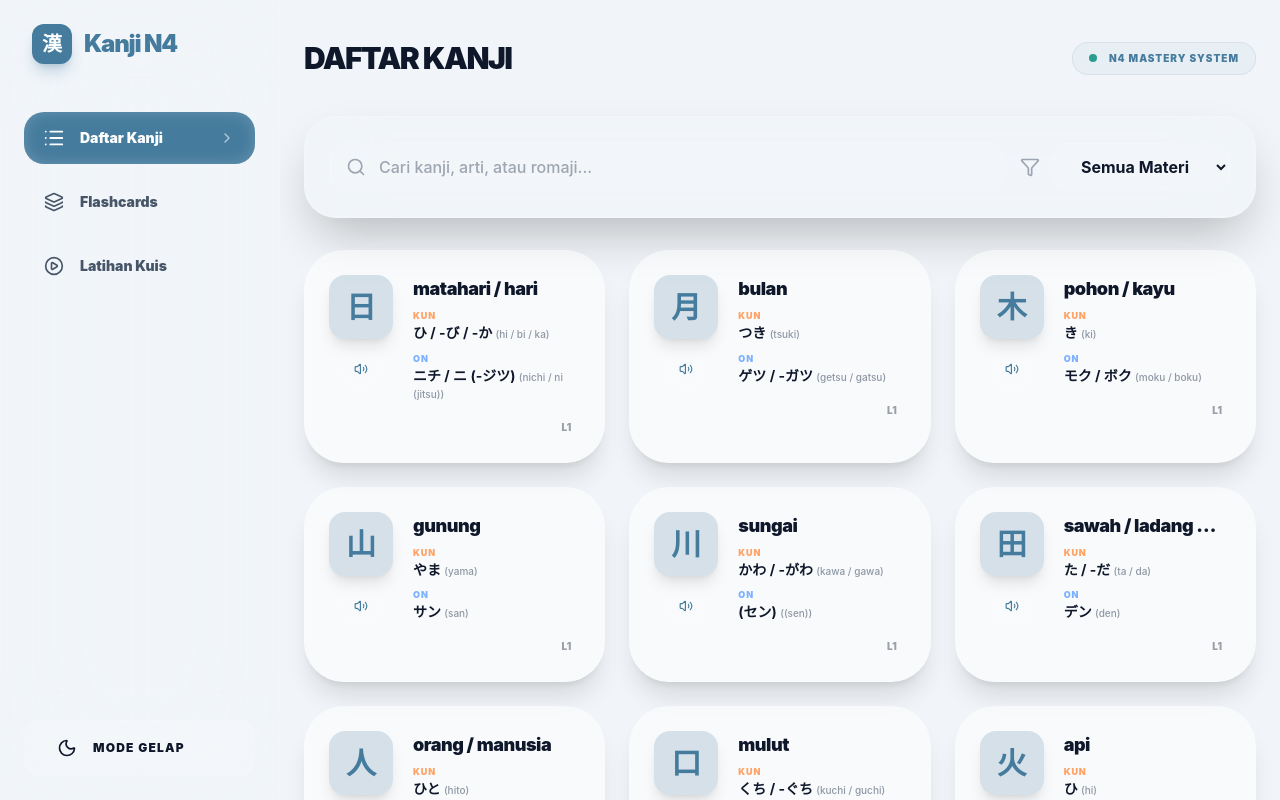
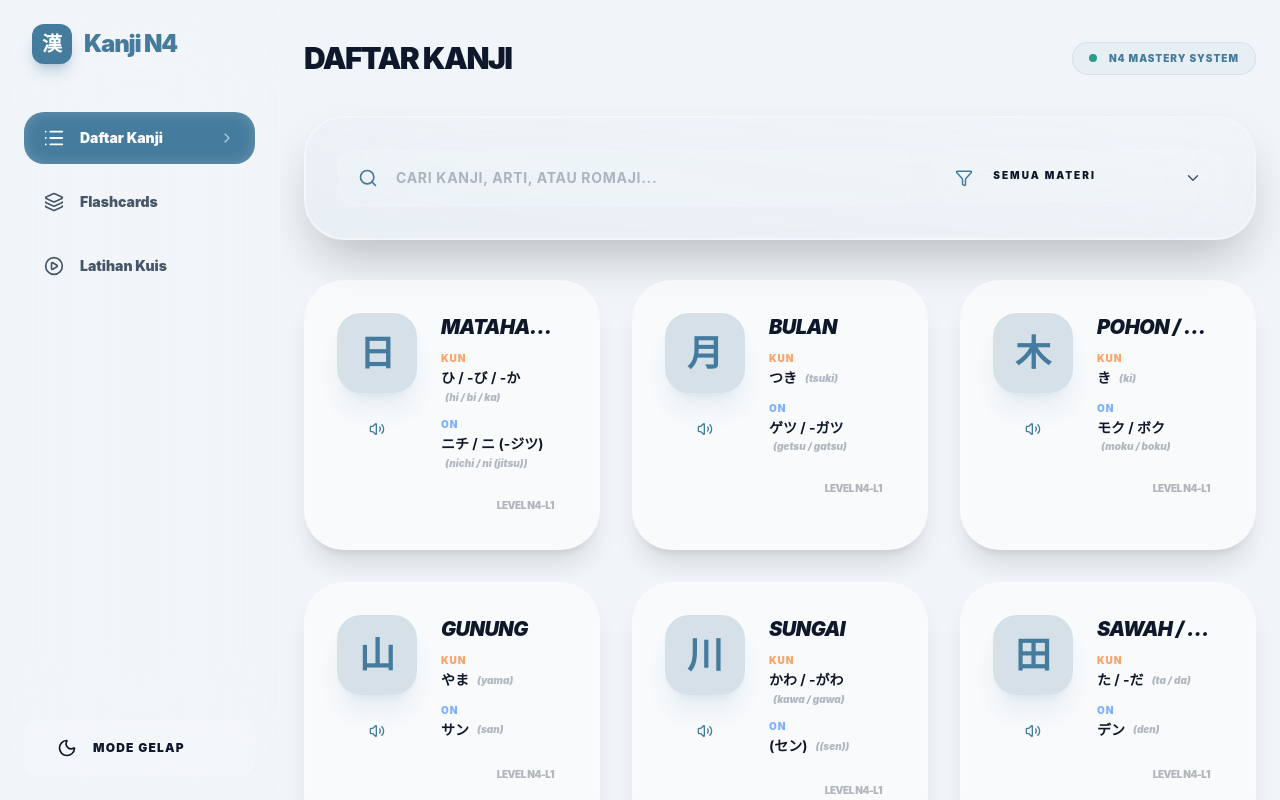
Before and after one commit to superdecrypt-dev/kanji, a React (Vite) app: page / in a window 1280 px wide. Built offline with nearby package versions, Linux system fonts and the light colour scheme.

Commit message:
design: overhaul Kanji List UI with premium glass style and consistent spacing

```diff
--- a/src/components/KanjiList.tsx
+++ b/src/components/KanjiList.tsx
@@ -1,6 +1,6 @@
 import React, { useState, useMemo, useEffect, useRef } from 'react';
 import type { Kanji } from '../data';
-import { Search, Filter, Loader2 } from 'lucide-react';
+import { Search, Filter, Loader2, ChevronDown } from 'lucide-react';
 import { Card, CardContent } from './ui/card';
 import { Badge } from './ui/badge';
 import { motion } from 'framer-motion';
@@ -33,33 +33,20 @@ const KanjiList: React.FC<KanjiListProps> = ({ kanjiList }) => {
     });
   }, [kanjiList, lessonFilter, searchTerm]);
 
-  // IMPROVED: Infinite Scroll using Intersection Observer with explicit root
   useEffect(() => {
-    // We look for the main scrollable container in the sidebar layout
     const scrollRoot = document.querySelector('main')?.parentElement;
-
     const observer = new IntersectionObserver(
       (entries) => {
         if (entries[0].isIntersecting && displayLimit < filteredList.length) {
-          // Use functional update to ensure we have latest state
           setDisplayLimit((prev) => Math.min(prev + 20, filteredList.length));
         }
       },
-      {
-        threshold: 0.01,
-        root: scrollRoot || null, // Explicitly target the sidebar's main content area
-        rootMargin: '400px' // Load much earlier so user doesn't wait
-      }
+      { threshold: 0.01, root: scrollRoot || null, rootMargin: '400px' }
     );
-
-    if (loaderRef.current) {
-      observer.observe(loaderRef.current);
-    }
-
+    if (loaderRef.current) observer.observe(loaderRef.current);
     return () => observer.disconnect();
   }, [displayLimit, filteredList.length]);
 
-  // Reset limit when searching
   useEffect(() => {
     setDisplayLimit(20);
   }, [searchTerm, lessonFilter]);
@@ -67,77 +54,90 @@ const KanjiList: React.FC<KanjiListProps> = ({ kanjiList }) => {
   const displayedItems = useMemo(() => filteredList.slice(0, displayLimit), [filteredList, displayLimit]);
 
   return (
-    <div className="space-y-8">
-      <div className="flex flex-col sm:flex-row gap-4 bg-white/5 backdrop-blur-2xl p-6 rounded-[2rem] border-2 border-white/10 shadow-2xl">
-        <div className="relative flex-1">
-          <Search className="absolute left-4 top-1/2 -translate-y-1/2 text-muted-foreground w-5 h-5 opacity-50" />
+    <div className="space-y-10">
+      {/* Premium Glass Search & Filter Bar */}
+      <div className="flex flex-col md:flex-row gap-6 bg-white/5 backdrop-blur-3xl p-8 rounded-[2.5rem] border-2 border-white/10 shadow-2xl relative overflow-hidden">
+        <div className="absolute inset-0 bg-gradient-to-tr from-primary/5 to-transparent pointer-events-none" />
+
+        {/* Search Input */}
+        <div className="relative flex-[2] group">
+          <Search className="absolute left-5 top-1/2 -translate-y-1/2 text-primary w-5 h-5 transition-transform group-focus-within:scale-110" />
           <input
             type="text"
             placeholder="Cari kanji, arti, atau romaji..."
-            className="w-full pl-12 pr-4 py-3 bg-white/5 border border-white/10 rounded-2xl focus:ring-2 focus:ring-primary outline-none transition-all placeholder:text-muted-foreground/50 font-medium"
+            className="w-full pl-14 pr-6 py-4 bg-white/5 border-2 border-white/10 rounded-2xl focus:border-primary/40 focus:ring-4 focus:ring-primary/10 outline-none transition-all placeholder:text-muted-foreground/40 font-bold text-sm uppercase tracking-wider"
             value={searchTerm}
             onChange={(e) => setSearchTerm(e.target.value)}
           />
         </div>
-        <div className="flex items-center gap-3">
-          <Filter className="text-muted-foreground w-5 h-5 opacity-50" />
+
+        {/* Filter Dropdown */}
+        <div className="relative flex-1 group">
+          <div className="absolute left-5 top-1/2 -translate-y-1/2 text-primary pointer-events-none transition-transform group-hover:scale-110">
+            <Filter size={18} />
+          </div>
           <select
-            className="bg-white/5 border border-white/10 rounded-2xl px-6 py-3 outline-none focus:ring-2 focus:ring-primary cursor-pointer font-bold"
+            className="w-full pl-14 pr-12 py-4 bg-white/5 border-2 border-white/10 rounded-2xl outline-none focus:ring-4 focus:ring-primary/10 focus:border-primary/40 cursor-pointer appearance-none font-black text-[10px] uppercase tracking-[0.2em] transition-all hover:bg-white/10 text-foreground"
             value={lessonFilter}
             onChange={(e) => {
               const val = e.target.value;
               setLessonFilter(val === 'all' ? 'all' : parseInt(val, 10));
             }}
           >
-            <option value="all">Semua Materi</option>
+            <option value="all" className="bg-background text-foreground">Semua Materi</option>
             {Array.from({ length: maxLesson }, (_, i) => i + 1).map(l => (
-              <option key={l} value={l}>Lesson {l}</option>
+              <option key={l} value={l} className="bg-background text-foreground text-xs font-bold">Lesson {l}</option>
             ))}
           </select>
+          <div className="absolute right-5 top-1/2 -translate-y-1/2 text-muted-foreground pointer-events-none group-hover:text-primary transition-colors">
+            <ChevronDown size={18} />
+          </div>
         </div>
       </div>
 
-      <div className="grid grid-cols-1 sm:grid-cols-2 lg:grid-cols-3 gap-6">
+      <div className="grid grid-cols-1 sm:grid-cols-2 lg:grid-cols-3 gap-8">
         {displayedItems.map((kanji) => (
           <motion.div
             key={kanji.id}
-            initial={{ opacity: 0 }}
-            animate={{ opacity: 1 }}
-            transition={{ duration: 0.2 }}
-            style={{ willChange: 'opacity' }}
+            initial={{ opacity: 0, y: 20 }}
+            animate={{ opacity: 1, y: 0 }}
+            transition={{ duration: 0.3 }}
+            style={{ willChange: 'opacity, transform' }}
           >
-            <Card className="group overflow-hidden border-white/10 h-full">
-              <CardContent className="p-6 flex gap-5">
-                <div className="flex flex-col items-center gap-3">
-                  <div className="flex items-center justify-center w-16 h-16 rounded-2xl text-3xl font-black transition-all duration-500 shadow-lg bg-primary/20 text-primary group-hover:bg-primary group-hover:text-white group-hover:scale-110">
+            <Card className="group overflow-hidden border-white/10 h-full hover:scale-[1.02] transition-all duration-500">
+              <CardContent className="p-8 flex gap-6">
+                <div className="flex flex-col items-center gap-4">
+                  <div className="flex items-center justify-center w-20 h-20 rounded-[1.5rem] text-4xl font-black transition-all duration-500 shadow-xl bg-primary/20 text-primary group-hover:bg-primary group-hover:text-white group-hover:scale-110 group-hover:rotate-3 shadow-primary/10 group-hover:shadow-primary/30">
                     {kanji.kanji}
                   </div>
-                  <AudioButton text={kanji.kanji} size={14} className="h-9 w-9 bg-white/5" />
+                  <AudioButton text={kanji.kanji} size={16} className="h-10 w-10 bg-white/5 border-none" />
                 </div>
                 <div className="flex-1 min-w-0 flex flex-col">
-                  <div className="flex justify-between items-start mb-2">
-                    <h4 className="font-black text-lg truncate pr-2 tracking-tight">{kanji.meaning}</h4>
+                  <div className="flex justify-between items-start mb-3">
+                    <h4 className="font-black text-xl truncate pr-2 tracking-tight text-foreground uppercase italic">{kanji.meaning}</h4>
                   </div>
-                  <div className="space-y-3">
+                  <div className="space-y-4">
                     {kanji.kunyomi && (
                       <div className="flex flex-col">
-                        <span className="text-[9px] uppercase font-black text-orange-500/60 tracking-widest leading-none mb-1">Kun</span>
-                        <span className="text-sm font-bold leading-tight">
-                          {kanji.kunyomi} <span className="text-[10px] font-medium text-muted-foreground opacity-60">({kanji.kunyomi_romaji})</span>
+                        <span className="text-[10px] uppercase font-black text-orange-500/60 tracking-widest leading-none mb-1.5">Kun</span>
+                        <span className="text-sm font-bold leading-tight flex flex-wrap gap-1 items-center">
+                          {kanji.kunyomi}
+                          <span className="text-[10px] font-black text-muted-foreground opacity-40 lowercase italic tracking-normal ml-1">({kanji.kunyomi_romaji})</span>
                         </span>
                       </div>
                     )}
                     {kanji.onyomi && (
                       <div className="flex flex-col">
-                        <span className="text-[9px] uppercase font-black text-blue-500/60 tracking-widest leading-none mb-1">On</span>
-                        <span className="text-sm font-bold leading-tight">
-                          {kanji.onyomi} <span className="text-[10px] font-medium text-muted-foreground opacity-60">({kanji.onyomi_romaji})</span>
+                        <span className="text-[10px] uppercase font-black text-blue-500/60 tracking-widest leading-none mb-1.5">On</span>
+                        <span className="text-sm font-bold leading-tight flex flex-wrap gap-1 items-center">
+                          {kanji.onyomi}
+                          <span className="text-[10px] font-black text-muted-foreground opacity-40 lowercase italic tracking-normal ml-1">({kanji.onyomi_romaji})</span>
                         </span>
                       </div>
                     )}
                   </div>
-                  <div className="mt-auto pt-4 flex justify-end">
-                    <Badge variant="outline" className="text-[10px] px-2 h-5 opacity-40 font-black border-white/20">L{kanji.lesson}</Badge>
+                  <div className="mt-auto pt-6 flex justify-end">
+                    <Badge variant="outline" className="text-[10px] px-3 h-6 opacity-30 font-black border-white/20 tracking-tighter rounded-full">LEVEL N4-L{kanji.lesson}</Badge>
                   </div>
                 </div>
               </CardContent>
@@ -146,23 +146,19 @@ const KanjiList: React.FC<KanjiListProps> = ({ kanjiList }) => {
         ))}
       </div>
 
-      {/* Sentinel element for infinite scroll */}
-      <div
-        ref={loaderRef}
-        className="h-40 flex items-center justify-center"
-      >
+      <div ref={loaderRef} className="h-40 flex items-center justify-center">
         {displayLimit < filteredList.length && (
-          <div className="flex items-center gap-3 text-primary/50 font-black text-xs uppercase tracking-[0.3em] bg-white/5 px-8 py-4 rounded-2xl border border-white/5">
+          <div className="flex items-center gap-3 text-primary/50 font-black text-[10px] uppercase tracking-[0.4em] bg-white/5 px-10 py-5 rounded-full border border-white/5 shadow-xl animate-pulse">
             <Loader2 className="w-5 h-5 animate-spin" />
-            Auto-loading...
+            Synchronizing...
           </div>
         )}
       </div>
 
       {filteredList.length === 0 && (
-        <div className="text-center py-20 text-muted-foreground bg-white/5 rounded-[2.5rem] border-2 border-dashed border-white/10">
-          <Search className="w-12 h-12 mx-auto mb-4 opacity-20" />
-          <p className="text-lg font-medium">Kanji tidak ditemukan.</p>
+        <div className="text-center py-24 text-muted-foreground bg-white/5 rounded-[3rem] border-2 border-dashed border-white/10 shadow-inner">
+          <Search className="w-16 h-16 mx-auto mb-6 opacity-10 animate-bounce" />
+          <p className="text-2xl font-black uppercase tracking-tighter opacity-40">Kanji tidak ditemukan.</p>
         </div>
       )}
     </div>
```
